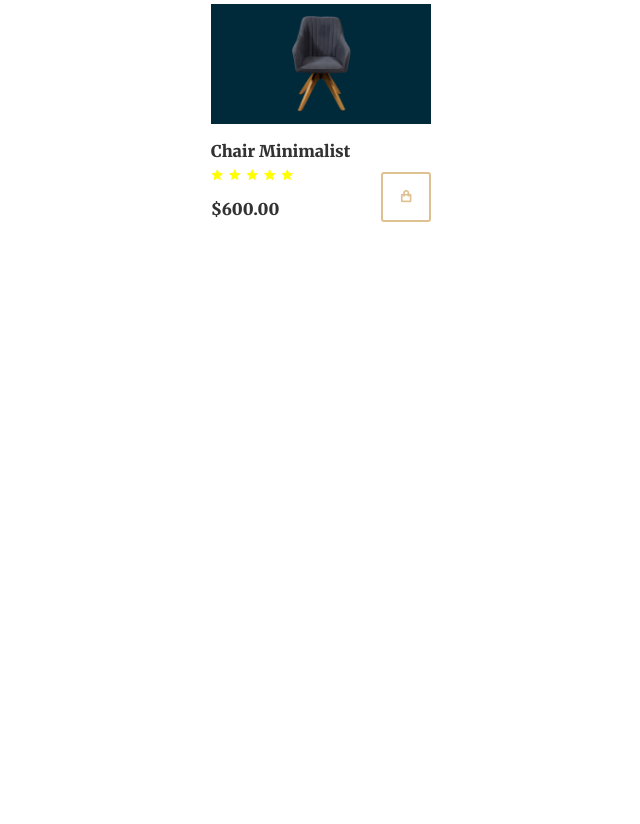
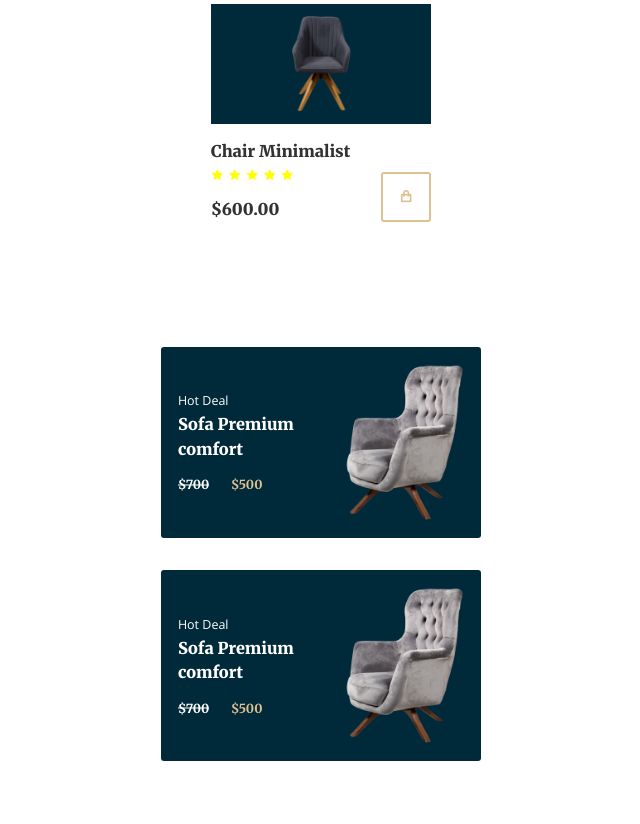
Before and after one commit to agstnvickri/furniture-web, a plain HTML site: page src/index.html in a window 1280 px wide. Shown: the part 5508-6332 px from the top of the page, without its empty margins (319-959 px from the left). Before the commit the page ends 5792 px from the top, so only its background shows below. Drawn offline with nearby package versions, Linux system fonts and the light colour scheme.

Commit message:
membuat dan styling component section promotion

```diff
--- a/src/asset/css/style.css
+++ b/src/asset/css/style.css
@@ -111,7 +111,10 @@ img {
 .service__card-lead,
 .banner__headline,
 .banner__lead,
-.product__populer-card-label {
+.product__populer-card-label,
+.promotion__card-title,
+.promotion__card-lead,
+.promotion__card-price span {
       color: var(--white);
 }
 .navbar__brand {
@@ -122,7 +125,9 @@ img {
 .navbar__brand span {
       color: var(--second-color);
 }
-.navbar__menu-link {
+.navbar__menu-link,
+.promotion__card-lead,
+.promotion__card-price {
       font-size: var(--h4-font-size);
 }
 .navbar__menu-icon {
@@ -146,7 +151,8 @@ img {
 .hero__images,
 .banner__images,
 .product__populer-card-data,
-.product__arrival-card-data {
+.product__arrival-card-data,
+.promotion__card-price span {
       position: relative;
 }
 .hero__headline,
@@ -178,14 +184,17 @@ img {
 .product__populer,
 .product__arrival,
 .product__populer-list,
-.product__arrival-list {
+.product__arrival-list,
+.promotion__container {
       gap: 3.25rem;
 }
-.service__content {
+.service__content,
+.promotion__container {
       justify-content: center;
       grid-template-columns: 320px;
 }
-.service__card {
+.service__card,
+.promotion__card {
       padding: 1.5em;
       background: var(--first-color);
       border-radius: .3rem;
@@ -197,11 +206,13 @@ img {
 .product__populer-title,
 .product__arrival-title,
 .product__arrival-card-title,
-.product__arrival-card-price {
+.product__arrival-card-price,
+.promotion__card-title {
       font-size: var(--h3-font-size);
       font-weight: var(--font-bold);
 }
-.service__card img {
+.service__card img,
+.promotion__card img {
       width: 120px;
 }
 .service__card-btn,
@@ -374,3 +385,24 @@ img {
       font-size: var(--h4-font-size);
       color: yellow;
 }
+/* =========================== PROMOTION ========================== */
+.promotion__card-title {
+      margin-bottom: 1.5rem;
+}
+.promotion__card-price {
+      color: var(--second-color);
+}
+.promotion__card-price span {
+      margin-right: 1.5em;
+}
+.promotion__card-price span::after {
+      content: '';
+      display: block;
+      position: absolute;
+      top: 50%;
+      left: 0;
+      transform: translateY(-50%);
+      background: var(--white);
+      width: 100%;
+      height: 1px;
+}
--- a/src/index.html
+++ b/src/index.html
@@ -342,6 +342,31 @@
                         </div>
                   </div>
             </section>
+            <!-- promotion -->
+            <section class="promotion section" id="promotion">
+                  <div class="promotion__container container grid">
+                        <div class="promotion__card">
+                              <div class="promotion__card-data">
+                                    <p class="promotion__card-lead">Hot Deal</p>
+                                    <h3 class="promotion__card-title">
+                                          Sofa Premium <br>comfort
+                                    </h3>
+                                    <h5 class="promotion__card-price"><span>$700</span> $500</h5>
+                              </div>
+                              <img src="./asset/image/service/3.png" alt="promotion image">
+                        </div>
+                        <div class="promotion__card">
+                              <div class="promotion__card-data">
+                                    <p class="promotion__card-lead">Hot Deal</p>
+                                    <h3 class="promotion__card-title">
+                                          Sofa Premium <br>comfort
+                                    </h3>
+                                    <h5 class="promotion__card-price"><span>$700</span> $500</h5>
+                              </div>
+                              <img src="./asset/image/service/3.png" alt="promotion image">
+                        </div>
+                  </div>
+            </section>
       </main>
       <!-- footer -->
       <footer></footer>
```
